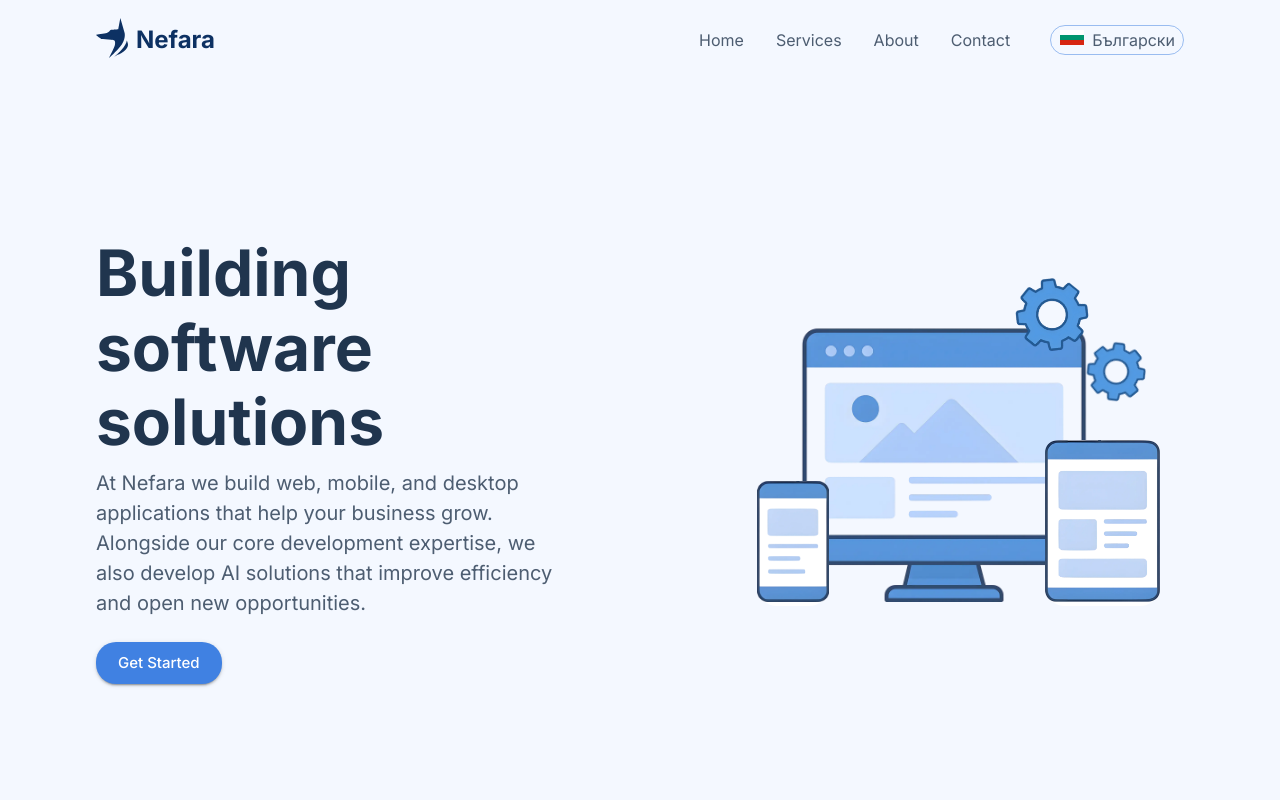
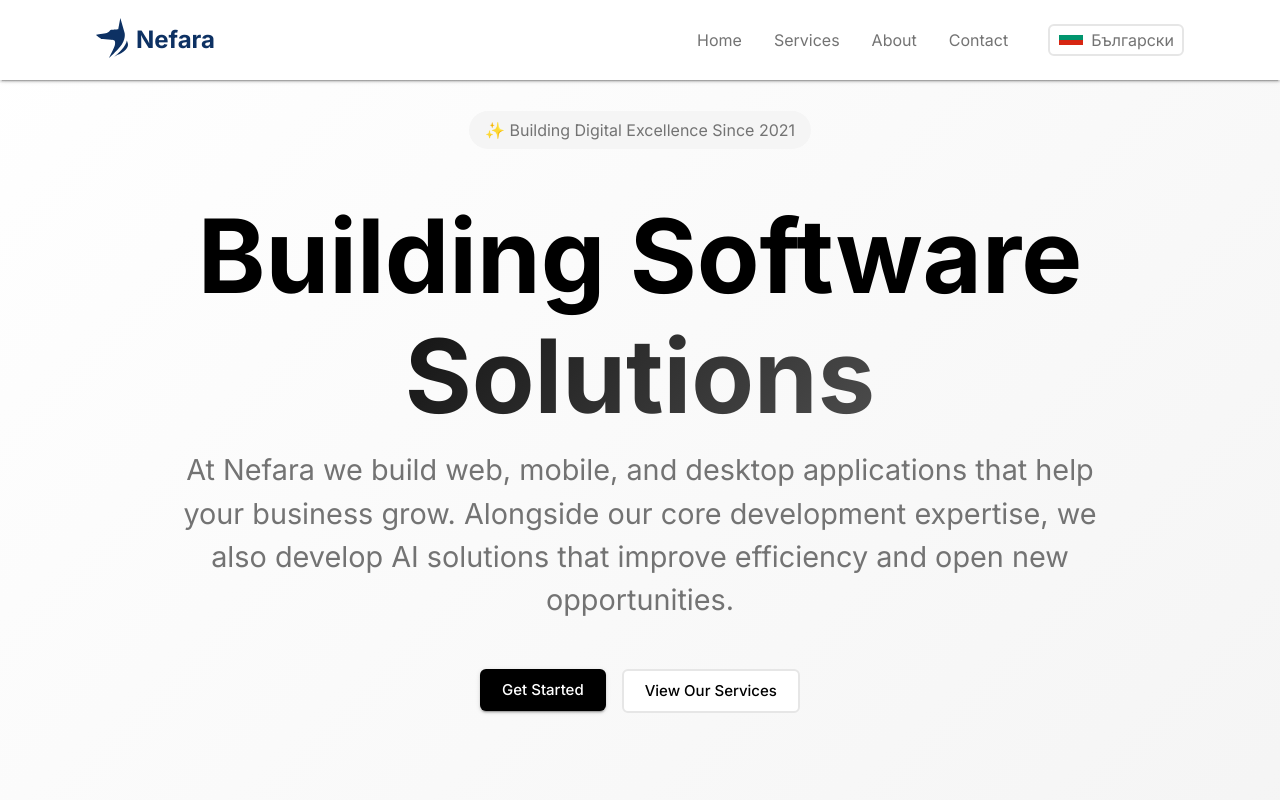
Before and after one commit to nefara-bg/Nefara-Web, a React (Vite) app in the folder client/: page /en in a window 1280 px wide. Shown: the top 800 px of the page. Built offline with nearby package versions, Linux system fonts and the light colour scheme.

Commit message:
Hero rework

```diff
--- a/client/src/components/Header/Header.jsx
+++ b/client/src/components/Header/Header.jsx
@@ -15,7 +15,7 @@ const Header = () => {
 
 
     return (
-        <NavigationBar elevation={0} position="fixed">
+        <NavigationBar elevation={2} position="fixed">
             <Toolbar>
                 <Stack direction={"row"} alignItems={"center"} gap={1}>
                     <ImageContainer
--- a/client/src/components/Header/styling.js
+++ b/client/src/components/Header/styling.js
@@ -1,7 +1,7 @@
 import { AppBar, Card, Stack, styled, Typography } from "@mui/material"
 
 export const NavigationBar = styled(AppBar)(({ theme }) => ({
-    backgroundColor: theme.palette.background.secondary,
+    backgroundColor: theme.palette.background.main,
     padding: `${theme.spacing(1)} ${theme.spacing(9)}`,
     [theme.breakpoints.down("lg")]: { padding: `${theme.spacing(1)} ${theme.spacing(5)}` },
     [theme.breakpoints.down("md")]: { padding: `${theme.spacing(1)} ${theme.spacing(3)}` },
--- a/client/src/pages/Home/components/Hero/Hero.jsx
+++ b/client/src/pages/Home/components/Hero/Hero.jsx
@@ -1,7 +1,7 @@
-import { Button, Grid, Typography } from "@mui/material"
+import { Box, Button, Grid, Stack, Typography } from "@mui/material"
 import { useTranslation } from "react-i18next"
 import { HashLink } from "react-router-hash-link"
-import { HeroSection, TextBox } from "../../styling"
+import { Excellence, HeroSection, TextBox, TitleGradient } from "../../styling"
 import ImageComposition from "./components/ImageComposition/ImageComposition"
 import { useParams } from "react-router-dom"
 import FadeInSection from "../../../../components/FadeInSection/FadeInSection"
@@ -17,18 +17,28 @@ const Hero = () => {
             <HeroSection
                 id="hero"
             >
-                <Grid container width={"min(100%, 128rem)"} alignItems={"center"} spacing={{ xs: 6, md: 8, lg: 16 }}>
-                    <Grid size={{ xs: 12, md: 7, lg: 6 }}>
+                {/* <Grid container width={"min(100%, 128rem)"} alignItems={"center"} spacing={{ xs: 6, md: 8, lg: 16 }}> */}
+                    {/* <Grid size={{ xs: 12, md: 7, lg: 6 }}> */}
                         <TextBox>
-                            <Typography variant="h1" mb={1} color={"neutral.main"}>{t("hero.title")}</Typography>
-                            <Typography variant="body1" mb={3}>{t("hero.content")}</Typography>
-                            <HashLink to={`/${lng}/#contact`}><Button variant="contained" size="large" color="primary">{t("hero.button")}</Button></HashLink>
+                            <Excellence mb={6}>
+                                <Typography variant="body2">✨ Building Digital Excellence Since 2021</Typography>
+                            </Excellence>
+
+                            <Typography mb={1.5} variant="h1" color={"neutral.main"}>
+                                {t("hero.title")}
+                                <TitleGradient variant="span" display={"block"}>{t("hero.title2")}</TitleGradient>
+                            </Typography>
+                            <Typography variant="body1" fontSize={"1.8rem"} mb={6}>{t("hero.content")}</Typography>
+                            <Stack direction={"row"} gap={2}>
+                                <HashLink to={`/${lng}/#contact`}><Button variant="contained" size="large" color="primary">{t("hero.button")}</Button></HashLink>
+                                <HashLink to={`/${lng}/#contact`}><Button variant="outlined" size="large" color="primary">{t("hero.secondaryButton")}</Button></HashLink>
+                            </Stack>
                         </TextBox>
-                    </Grid>
-                    <Grid size="grow" justifyContent={"center"}>
+                    {/* </Grid> */}
+                    {/* <Grid size="grow" justifyContent={"center"}>
                         <ImageComposition />
-                    </Grid>
-                </Grid>
+                    </Grid> */}
+                {/* </Grid> */}
             </HeroSection>
         </FadeInSection>
     )
--- a/client/src/pages/Home/styling.js
+++ b/client/src/pages/Home/styling.js
@@ -1,4 +1,4 @@
-import { Box, Card, Grid, Stack, styled } from "@mui/material";
+import { Box, Card, Grid, Stack, styled, Typography } from "@mui/material";
 
 export const HomeContainer = styled(Box)(({ theme }) => ({
     padding: `${theme.spacing(9)} ${theme.spacing(12)}`,
@@ -35,24 +35,48 @@ export const ContactSection = styled(HomeContainer)(({ theme }) => ({
 
 
 export const HeroSection = styled(HomeContainer)(({ theme }) => ({
-    backgroundColor: theme.palette.background.secondary,
+    // backgroundColor: theme.palette.background.secondary,
+    background: `linear-gradient(135deg, ${theme.palette.background.main} 0%, ${theme.palette.neutral["50"]} 50%, ${theme.palette.neutral["100"]} 100%)`,
     minHeight: "min(100vh, 60rem)",
 
     display: "flex",
     alignItems: "center",
     justifyContent: "center",
-    paddingTop: theme.spacing(24)
+    paddingTop: theme.spacing(12)
 }))
 
 
 
 export const TextBox = styled(Stack)(({ theme }) => ({
-    alignItems: "start",
+    alignItems: "center",
+    textAlign: "center",
+    maxWidth: "60rem",
 
     [theme.breakpoints.down("md")]: {
         alignItems: "center",
         textAlign: "center"
     }
+}))
+
+
+
+export const Excellence = styled(Box)(({ theme }) => ({
+    background: theme.palette.neutral["100"],
+    borderRadius: theme.shape.roundedBorderRadius,
+    padding: `${theme.spacing(1)} ${theme.spacing(2)}`,
+    transition: "0.2s",
+
+    "&:hover": {
+        boxShadow: "0 1px 3px 0 hsl(0 0% 0% / 0.1), 0 1px 2px -1px hsl(0 0% 0% / 0.1)"
+    }
+}))
+
+
+
+export const TitleGradient = styled(Typography)(({ theme }) => ({
+    background: "-webkit-linear-gradient(135deg, hsl(0 0% 38%) 0%, hsl(0 0% 0%) 100%)",
+    WebkitBackgroundClip: "text",
+    WebkitTextFillColor: "transparent"
 }))
 
 
--- a/client/src/theme/theme.js
+++ b/client/src/theme/theme.js
@@ -1,4 +1,5 @@
 import { createTheme } from "@mui/material";
+import { transform } from "motion/react";
 
 const headingStyles = {
     fontWeight: "bold"
@@ -8,31 +9,47 @@ export const theme = createTheme({
     spacing: `0.5rem`,
     palette: {
         background: {
-            main: "#fff",
-            // secondary: "#fdfdfd"
-            secondary: "#f4f8ffff"
+            main: "hsl(0, 0%, 100%)",
+            secondary: "#f4f8ffff",
+            // secondary: "linear-gradient(135deg, hsl(0, 0%, 100%) 0%, hsl(0, 0%, 98%) 50%, hsl(0, 0%, 96%) 100%)"
         },
         primary: {
-            main: "#4081e2",
-            light: "#669ae8",
-            lighter: "#c7dbf9ff",
-            dark: "#3367b5",
-            darker: "#0d1a2d",
+            // main: "#4081e2",
+            main: "#000",
+            light: "hsl(0 0% 15%)",
+            lighter: "hsl(0 0% 38%)",
+            dark: "hsl(0 0% 15%)",
+            darker: "hsl(0 0% 38%)",
             contrastText: "#fff"
         },
         neutral: {
-            main: "#20354e",
-            light: "#4d5d71"
+            main: "#000",
+            // light: "#4d5d71",
+            light: "hsl(0 0% 45%)",
+            50: "hsl(0 0% 98%)",
+            100: "hsl(0 0% 96%)",
+            200: "hsl(0 0% 93%)",
+            300: "hsl(0 0% 87%)",
+            400: "hsl(0 0% 68%)",
+            500: "hsl(0 0% 53%)",
+            600: "hsl(0 0% 38%)",
+            700: "hsl(0 0% 26%)",
+            800: "hsl(0 0% 15%)",
+            900: "hsl(0 0% 9%)"
+        },
+        border: {
+            main: "hsl(0, 0%, 90%)"
         }
     },
     shape: {
-        borderRadius: "1.25rem"
+        borderRadius: "0.375rem",
+        roundedBorderRadius: "1.2rem"
     },
     typography: {
         fontFamily: ["Inter", 'sans-serif'].join(","),
         h1: {
             ...headingStyles,
-            fontSize: "4rem"
+            fontSize: "6.4rem"
         },
         h2: { ...headingStyles },
         h3: { ...headingStyles },
@@ -49,7 +66,12 @@ export const theme = createTheme({
         MuiButton: {
             styleOverrides: {
                 root: {
-                    textTransform: "none"
+                    textTransform: "none",
+                    transition: "0.2s",
+                    "&:hover": {
+                        transform: "scale(1.05)",
+                        boxShadow: "0 10px 15px -3px hsl(0 0% 0% / 0.1), 0 4px 6px -4px hsl(0 0% 0% / 0.1)"
+                    }
                 }
             }
         },
@@ -86,3 +108,8 @@ theme.typography.h3 = {
     ...theme.typography.h3,
     [theme.breakpoints.down("md")]: { fontSize: "2.5rem" }
 }
+
+theme.components.MuiButton.styleOverrides.outlinedPrimary = {
+        backgroundColor: theme.palette.background.main,
+        border: `solid 2px ${theme.palette.border.main}`
+    }
--- a/client/src/translation/bg.json
+++ b/client/src/translation/bg.json
@@ -11,9 +11,11 @@
         "button": "Започнете сега"
     },
     "hero": {
-        "title": "Разработка на софтуерни решения",
+        "title": "Разработка на Софтуерни",
+        "title2": "Решения",
         "content": "В Nefara ние създаваме уеб, мобилни и десктоп приложения, които помагат на Вашия бизнес да расте. Освен основната ни експертиза в разработката, ние създаваме и AI решения, които повишават ефективността и отварят нови възможности.",
-        "button": "Започнете Сега"
+        "button": "Започнете Сега",
+        "secondaryButton": "Вижте Услугите Ни"
     },
     "services": {
         "title": "Нашите Услуги",
--- a/client/src/translation/en.json
+++ b/client/src/translation/en.json
@@ -11,9 +11,11 @@
         "button": "Get Started"
     },
     "hero": {
-        "title": "Building software solutions",
+        "title": "Building Software",
+        "title2": "Solutions",
         "content": "At Nefara we build web, mobile, and desktop applications that help your business grow. Alongside our core development expertise, we also develop AI solutions that improve efficiency and open new opportunities.",
-        "button": "Get Started"
+        "button": "Get Started",
+        "secondaryButton": "View Our Services"
     },
     "services": {
         "title": "Our Services",
```
